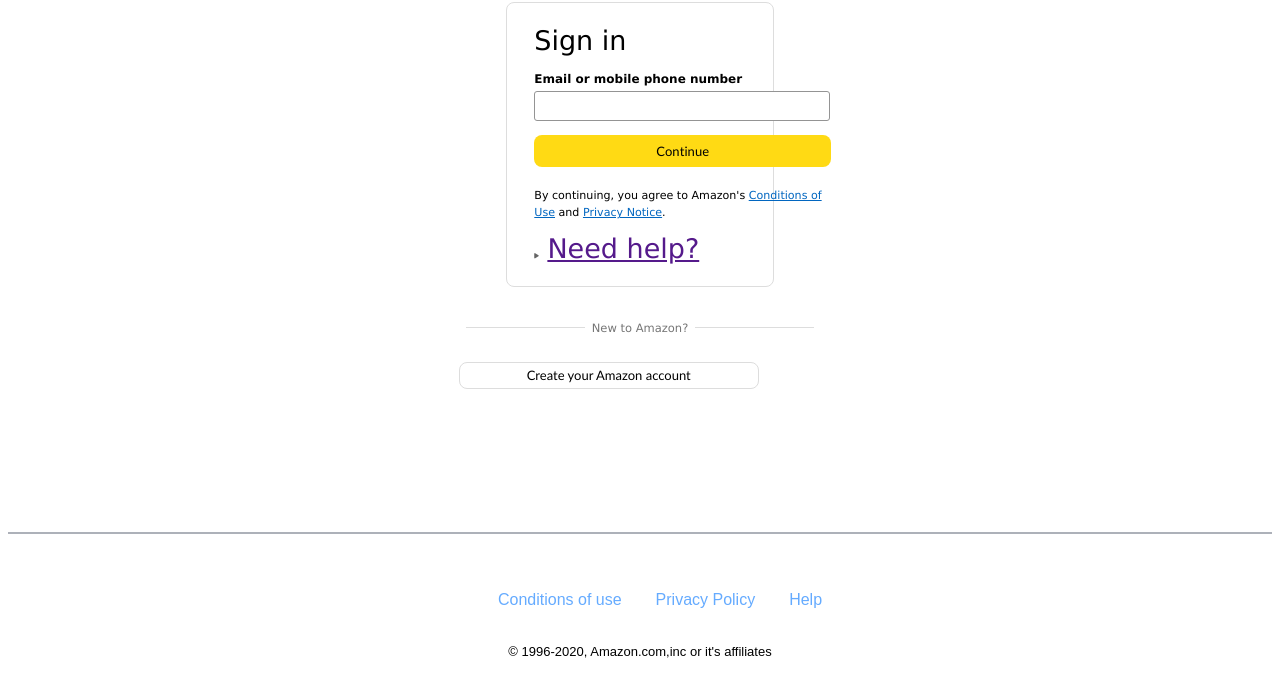
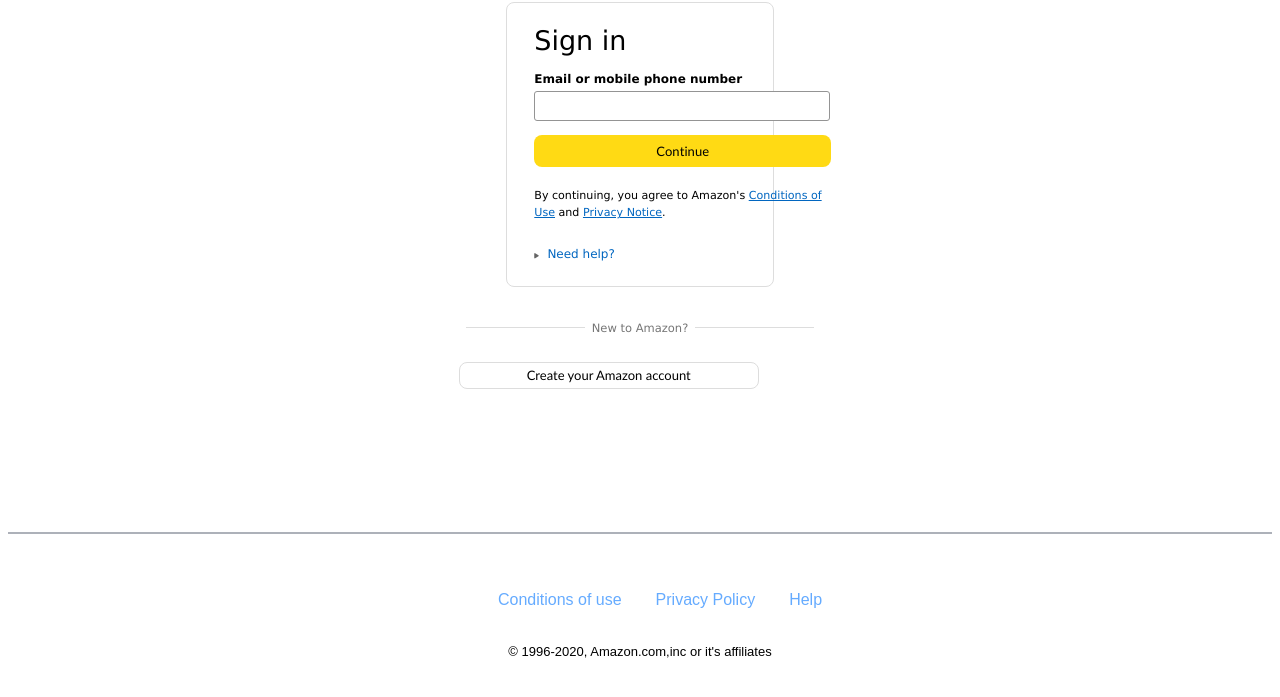
Before and after one commit to yeseniag9/amazon-login, a plain HTML site: page index.html in a window 1280 px wide. Shown: the part 61-758 px from the top of the page. Drawn offline with Linux system fonts and the light colour scheme.

Commit message:
working on need help

```diff
--- a/index.html
+++ b/index.html
@@ -23,7 +23,7 @@
         <button class="continue">Continue</button>
         <p class="terms">By continuing, you agree to Amazon's <a class="conditions" href="conditions-of-use">Conditions of Use</a> and <a class="privacy" href="privacy-notice">Privacy Notice</a>.</p>
         <i class="fa-solid fa-play"></i>
-        <a href="">Need help?</a>
+        <a class="help" href="">Need help?</a>
     </section>
 
 
--- a/style.css
+++ b/style.css
@@ -88,6 +88,12 @@
     font-size: 6px;
 }
 
+.help {
+    font-size: 12px;
+    text-decoration: none;
+    color: rgb(1, 102, 192);
+}
+
 
 
 .bottom-of-page {
```
